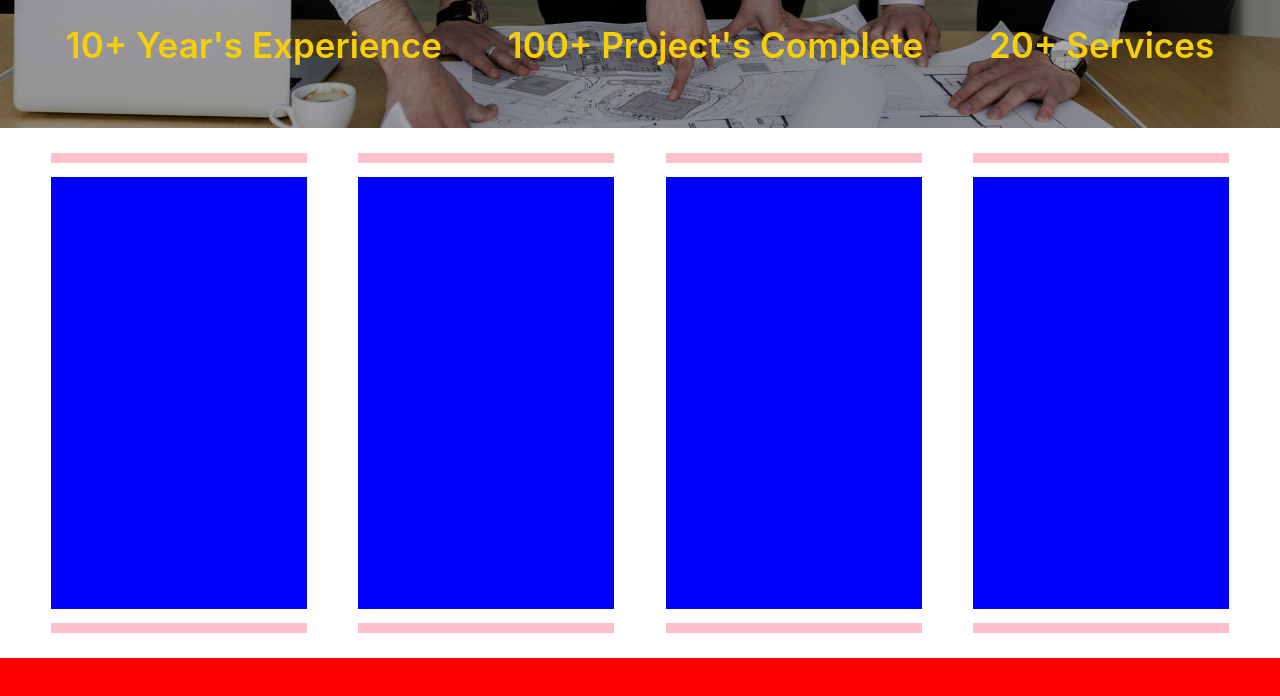
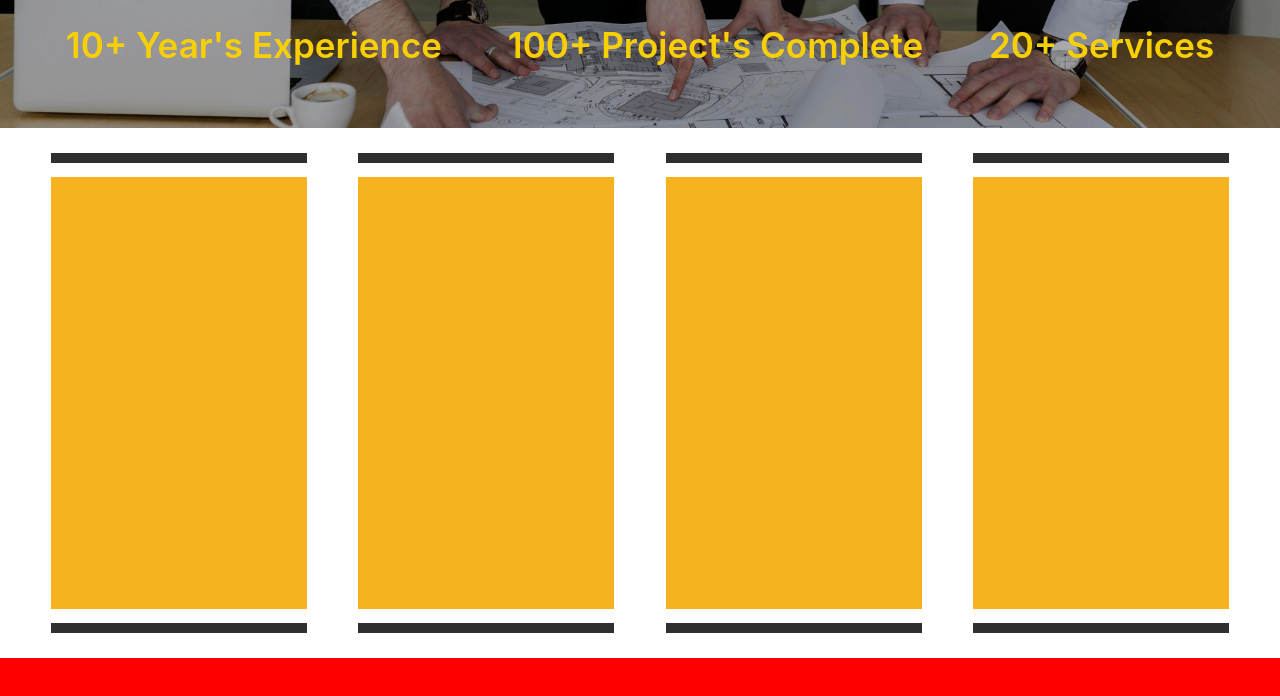
Before and after one commit to satyamrk18/katkade-s, a plain HTML site: page index.html in a window 1280 px wide. Shown: the part 1496-2192 px from the top of the page. Drawn offline with nearby package versions, Linux system fonts and the light colour scheme.

Commit message:
service color card change

```diff
--- a/css/home.css
+++ b/css/home.css
@@ -93,12 +93,12 @@
 .service-line {
   height: 10px;
   width: 100%;
-  background-color: pink;
+  background-color:rgba(0, 0, 0, 0.817);
 }
 .service-card {
   width: 100%;
   height: 90%;
-  background-color: blue;
+  background-color:#f7ab06e5;
 }
 .projects {
   width: 100%;
```
